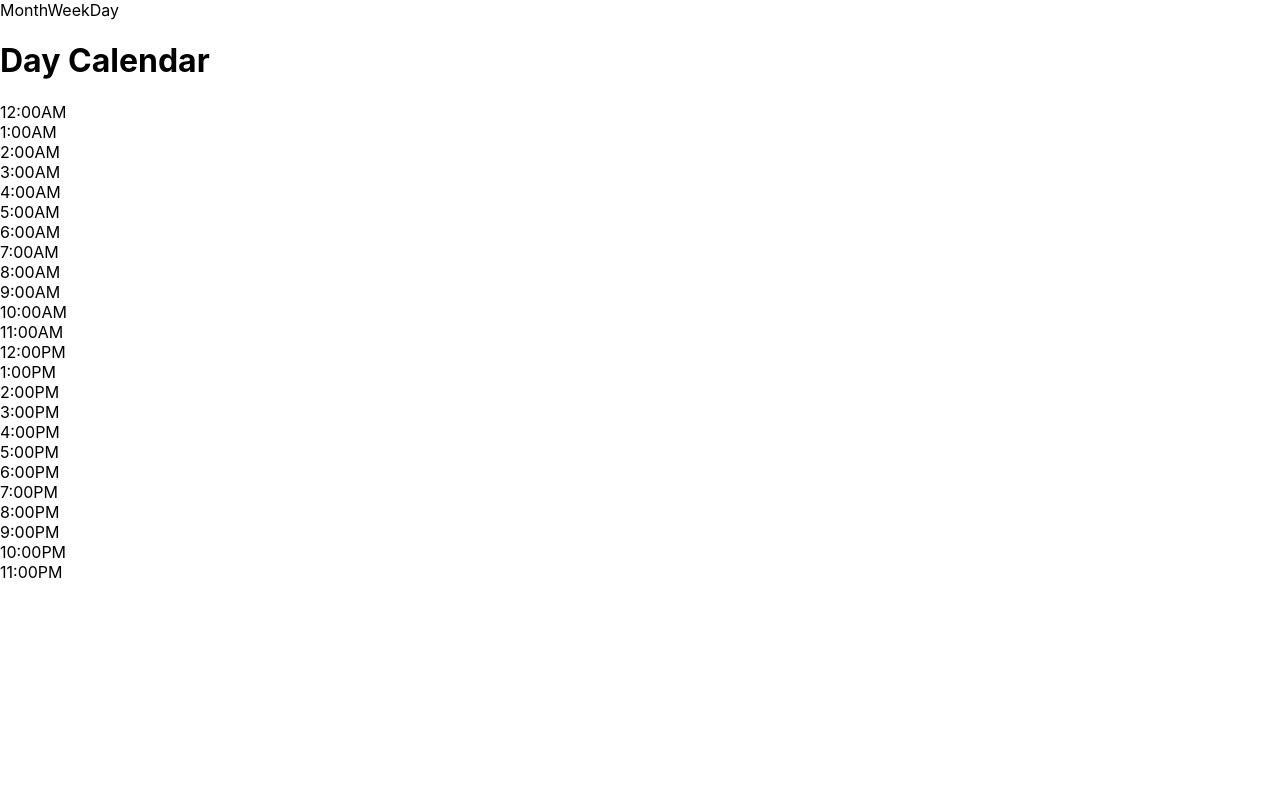
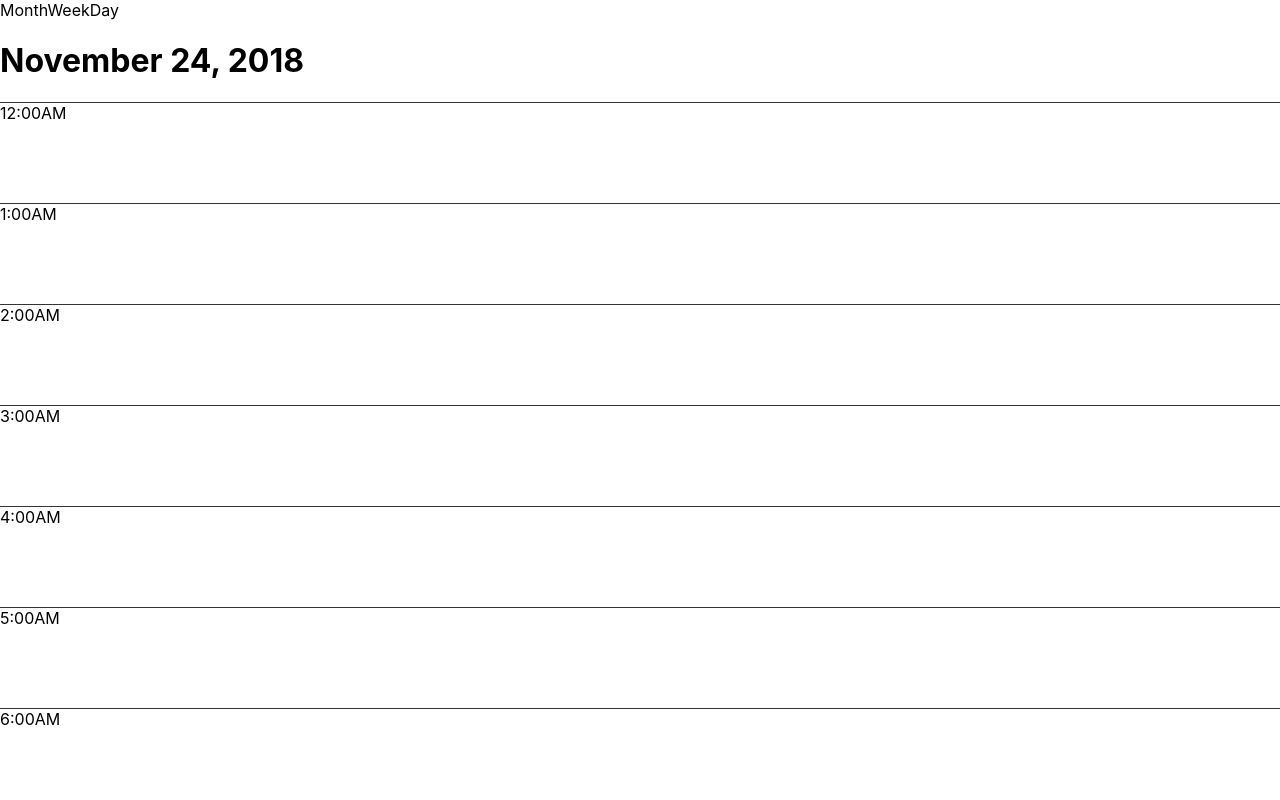
Before and after one commit to jf-t/calendar, a React app in the folder ui/: page / in a window 1280 px wide. Shown: the top 800 px of the page. Built offline with nearby package versions, Linux system fonts and the light colour scheme.

Commit message:
Got SCSS to work and also added logic for displaying day calendar view at least so that it makes sense

```diff
--- a/ui/src/App.js
+++ b/ui/src/App.js
@@ -1,6 +1,6 @@
 import React, { Component } from 'react';
 import logo from './logo.svg';
-import './App.scss';
+
 
 import { connect } from 'react-redux';
 
--- a/ui/src/App.scss
+++ /dev/null
@@ -1,32 +0,0 @@
-.App {
-  text-align: center;
-}
-
-.App-logo {
-  animation: App-logo-spin infinite 20s linear;
-  height: 40vmin;
-}
-
-.App-header {
-  background-color: #282c34;
-  min-height: 100vh;
-  display: flex;
-  flex-direction: column;
-  align-items: center;
-  justify-content: center;
-  font-size: calc(10px + 2vmin);
-  color: white;
-}
-
-.App-link {
-  color: #61dafb;
-}
-
-@keyframes App-logo-spin {
-  from {
-    transform: rotate(0deg);
-  }
-  to {
-    transform: rotate(360deg);
-  }
-}
--- a/ui/src/components/calendar/calendar.jsx
+++ b/ui/src/components/calendar/calendar.jsx
@@ -4,6 +4,7 @@ import { connect } from 'react-redux';
 
 import { getCalendars } from '../../actions/userActions';
 
+import './calendar.scss';
 // TODO: there will be a lot of logic in this file, i might end up creating helper
 //         files to display certain information:
 //   1. create filters for switching between day, month, and week view
@@ -64,10 +65,14 @@ class CalendarComponent extends Component {
     console.log(this.props.calendars);
     const calendarFilters = this.renderFilters();
 
-    const calendar = this.displayCalendar();
+    const calendar = (
+      <div className="calendar">
+        { this.displayCalendar() }
+      </div>
+    );
 
     return (
-      <div>
+      <div className="calendarWrapper">
         { calendarFilters }
         { calendar }
       </div>
--- /dev/null
+++ b/ui/src/components/calendar/calendar.scss
@@ -0,0 +1,12 @@
+.calendar .hourIndication {
+
+}
+
+.calendar .hour {
+  height: 100px;
+  border-top: 1px solid #333;
+
+  &:last-child {
+    border-bottom: 1px solid #333;
+  }
+}
--- a/ui/src/components/calendar/dayCalendar.jsx
+++ b/ui/src/components/calendar/dayCalendar.jsx
@@ -1,13 +1,13 @@
 import React, { Component } from 'react';
 
 import { connect } from 'react-redux';
-
 
 class DayCalendarComponent extends Component {
   constructor (props) {
     super (props);
 
     this.renderDay = this.renderDay.bind(this);
+    this.todaysDate = this.todaysDate.bind(this);
   }
 
   renderDay () {
@@ -39,11 +39,26 @@ class DayCalendarComponent extends Component {
     );
   }
 
+  todaysDate () {
+    let date = new Date();
+
+    let months = ['January', 'February', 'March', 'April', 'May', 'June',
+                  'July', 'August', 'September', 'October', 'November', 'December'];
+
+    let month = months[date.getMonth()];
+    let year = date.getFullYear();
+    let day = date.getDate();
+
+    return `${month} ${day}, ${year}`;
+  }
+
   render () {
     let day = this.renderDay();
+
+    let currentDay = this.todaysDate();
     return (
       <div>
-        <h1>Day Calendar</h1>
+        <h1>{ currentDay }</h1>
 
         { day }
       </div>
```
